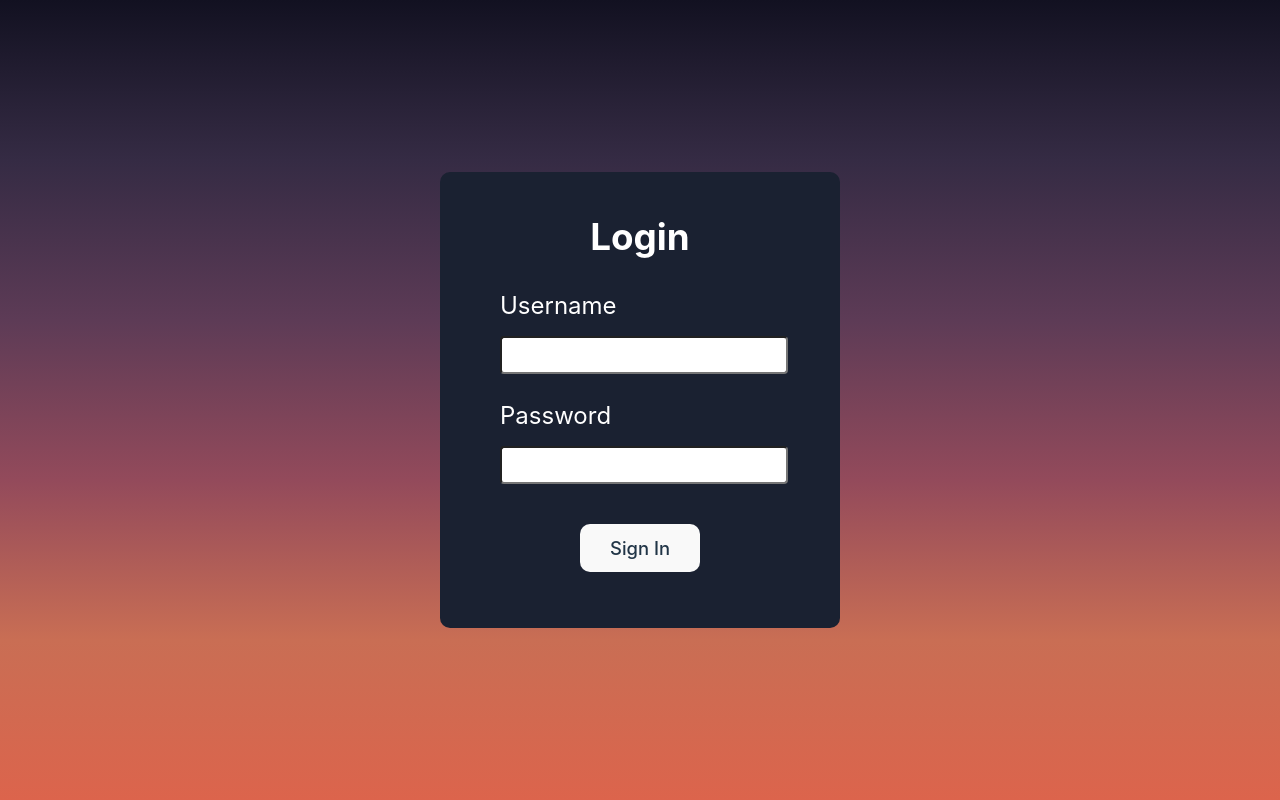
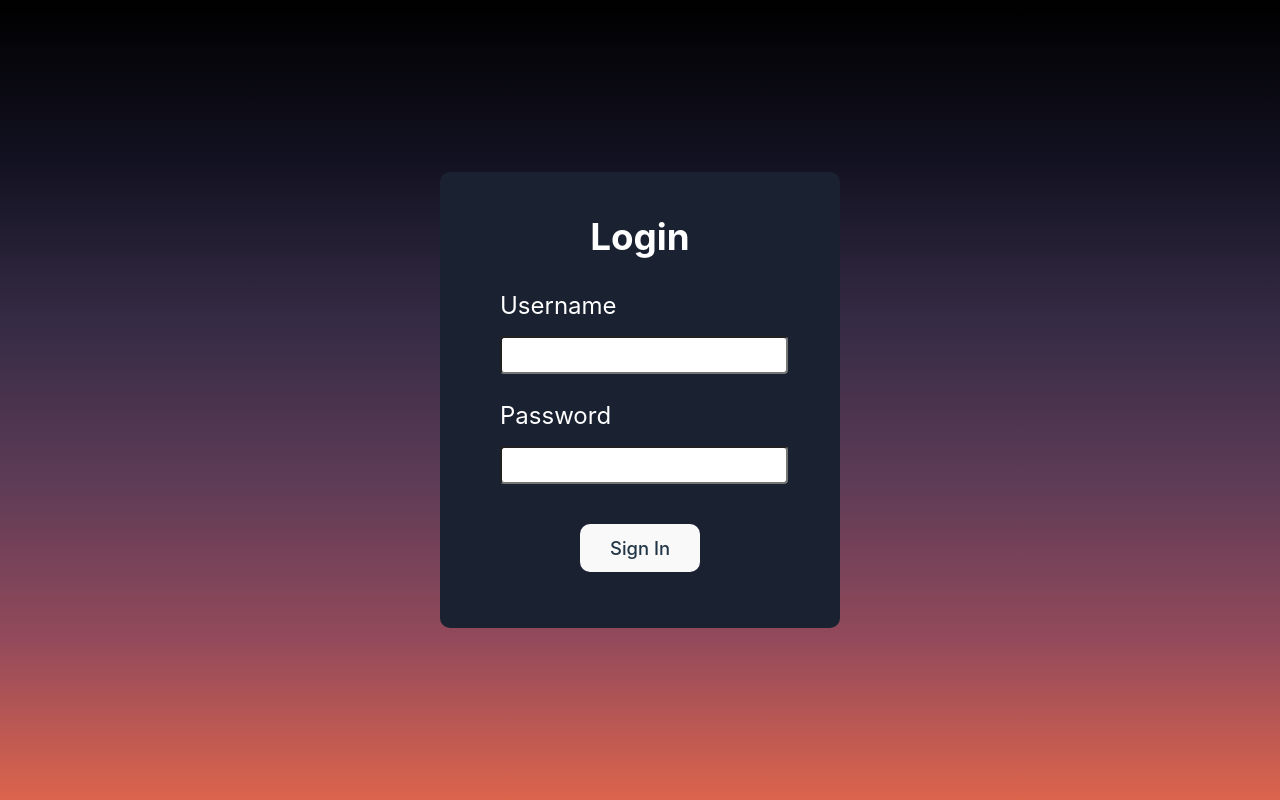
Before and after one commit to alitquan/GhostFree, a React (Vite) app in the folder client/: page /login in a window 1280 px wide. Built offline with nearby package versions, Linux system fonts and the light colour scheme.

Commit message:
created config files and added to git ignore. code changed to acknowledge config files. started backend work

```diff
--- a/client/src/pages/Login.tsx
+++ b/client/src/pages/Login.tsx
@@ -1,5 +1,6 @@
 import React, { useState, useContext } from "react";
 import styles from  '@styles/Home.module.css';
+import config from '@utils/config.js';
 
 
 function Login  ({onLogin}) {
@@ -10,7 +11,7 @@ function Login  ({onLogin}) {
 
 	const attemptLogin = async () => {
 		try {
-			const response = await axios.posst('https://localhost:5000/login', {
+			const response = await axios.post('${config.API_BASE_URL}/login', {
 				username,
 				password,
 			});
@@ -53,6 +54,9 @@ function Login  ({onLogin}) {
 
 
 
+
+
+
 		</>
 	);
 }
--- a/client/src/styles/Home.module.css
+++ b/client/src/styles/Home.module.css
@@ -293,11 +293,11 @@
 .containerLogin{
 	background: linear-gradient(to top,
 		#dc644c,
-		#c96e54,
 		#934a5b,
 		#5d3b56,
 		#352b44,
-		#121121
+		#121121,
+		black
 	);
 	margin: 0;
 	width: 100vw;
```
Also changed, not shown: 1 other file (tests, documents, lock files or other folders).
